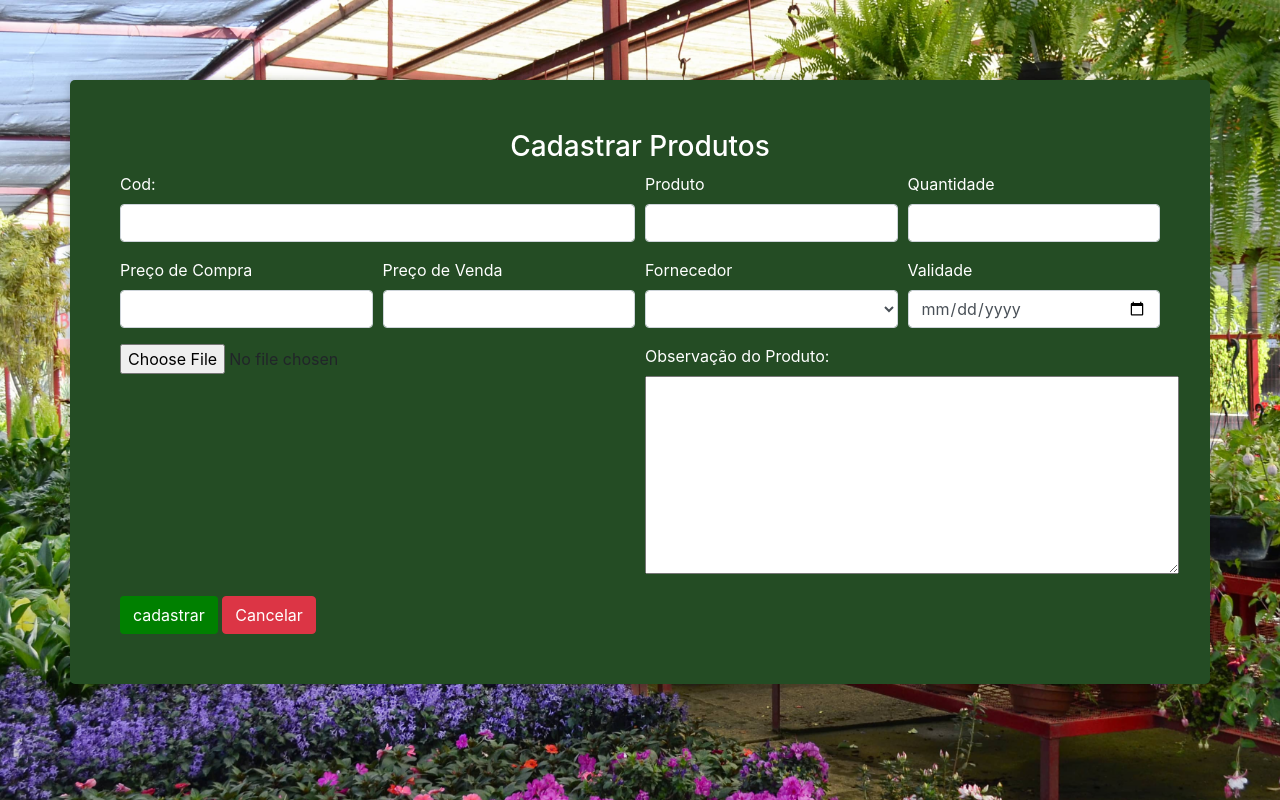
After one commit to Arthurjorge3476/morningFlower, a PHP site: page /produtos.php in a window 1280 px wide. The commit adds this page. Run offline with PHP 8.4, Linux system fonts and the light colour scheme.

Commit message:
arrumado a parte de cadastrar produtos

```diff
--- a/cadastro.php
+++ b/cadastro.php
@@ -48,8 +48,7 @@
 
     </div>
     <button type="submit" class="btn btn-cadastro">Entrar</button>
-    <button type="submit" class="btn btn-danger"><a href="index.html">Cancelar</a></button>
-    <button type="submit" class="btn btn-cadastro"><a href="fornecedores.html">Fornecedores</button></a>
+    <button type="submit" class="btn btn-danger"><a href="index.php">Cancelar</a></button>
   </form>
   </div>
 </body>
--- a/fornecedores.php
+++ b/fornecedores.php
@@ -1,9 +1,9 @@
 <!DOCTYPE html>
-<html lang="pt-br">
+<html lang="pt-br" class="rolagem">
 <head>
     <meta charset="UTF-8">
     <meta name="viewport" content="width=device-width, initial-scale=1.0">
-    <title>Cadastro</title>
+    <title>Fornecedores</title>
     <link rel="stylesheet" href="telainicial.css">
 
     <link rel="stylesheet" href="https://stackpath.bootstrapcdn.com/bootstrap/4.1.3/css/bootstrap.min.css" integrity="sha384-MCw98/SFnGE8fJT3GXwEOngsV7Zt27NXFoaoApmYm81iuXoPkFOJwJ8ERdknLPMO" crossorigin="anonymous">
--- a/index.php
+++ b/index.php
@@ -4,7 +4,7 @@
     <meta charset="UTF-8" />
     <meta http-equiv="X-UA-Compatible" content="IE=edge" />
     <meta name="viewport" content="width=device-width, initial-scale=1.0" />
-    <title>Morning-Flower</title>
+    <title>Morning Flower</title>
     <link rel="stylesheet" href="style.css" />
   </head>
 
@@ -23,8 +23,8 @@
           <li><a href="index.php">Home</a></li>
           <li><a href="cadastro.php">Cadastrar</a></li>
           <li><a href="#">Funcionários</a></li>
-          <li><a href="#">Produtos</a></li>
-          <li><a href="#">Fornecedores</a></li>
+          <li><a href="produtos.php">Produtos</a></li>
+          <li><a href="fornecedores.php">Fornecedores</a></li>
         </ul>
       </nav>
     </header>
--- /dev/null
+++ b/produtos.php
@@ -0,0 +1,72 @@
+<!DOCTYPE html>
+<html lang="pt-br" class="rolagem">
+<head>
+    <meta charset="UTF-8">
+    <meta name="viewport" content="width=device-width, initial-scale=1.0">
+    <title>Produtos</title>
+    <link rel="stylesheet" href="telainicial.css">
+
+    <link rel="stylesheet" href="https://stackpath.bootstrapcdn.com/bootstrap/4.1.3/css/bootstrap.min.css" integrity="sha384-MCw98/SFnGE8fJT3GXwEOngsV7Zt27NXFoaoApmYm81iuXoPkFOJwJ8ERdknLPMO" crossorigin="anonymous">
+    <script src="https://code.jquery.com/jquery-3.3.1.slim.min.js" integrity="sha384-q8i/X+965DzO0rT7abK41JStQIAqVgRVzpbzo5smXKp4YfRvH+8abtTE1Pi6jizo" crossorigin="anonymous"></script>
+    <script src="https://cdnjs.cloudflare.com/ajax/libs/popper.js/1.14.3/umd/popper.min.js" integrity="sha384-ZMP7rVo3mIykV+2+9J3UJ46jBk0WLaUAdn689aCwoqbBJiSnjAK/l8WvCWPIPm49" crossorigin="anonymous"></script>
+    <script src="https://stackpath.bootstrapcdn.com/bootstrap/4.1.3/js/bootstrap.min.js" integrity="sha384-ChfqqxuZUCnJSK3+MXmPNIyE6ZbWh2IMqE241rYiqJxyMiZ6OW/JmZQ5stwEULTy" crossorigin="anonymous"></script>
+    <script> function funcao1(){alert("Você tem certeza?");}</script>
+
+</head>
+<div class="container">
+<body class="imagem">
+<form class="cadastro">
+    <h3>Cadastrar Produtos</h3>
+    <div class="form-row">
+      <div class="form-group col-md-6">
+        <label for="inputnome4">Cod:</label>
+        <input type="number" class="form-control" id="codigo">
+      </div>
+
+      <div class="form-group col-md-3">
+        <label for="inputprodutos">Produto</label>
+        <input type="text" class="form-control" id="inputprodutos">
+      </div>
+      <div class="form-group col-md-3">
+        <label for="inputquantidade">Quantidade</label>
+        <input type="number" class="form-control" id="inputquantidade">
+      </div>
+    </div>
+    <div class="form-row">
+    <div class="form-group col-md-3">
+      <label for="inputcompra">Preço de Compra</label>
+      <input type="text" class="form-control" id="inputcompra" >
+    </div>
+    <div class="form-group col-md-3">
+      <label for="inputvenda">Preço de Venda</label>
+      <input type="text" class="form-control" id="inputvenda" >
+    </div>
+    <div class="form-group col-md-3">
+      <label for="inputfornecedor">Fornecedor</label>
+      <select class="form-control"  aria-label=".form-select-lg example" id="inputfornecedor">
+            <option selected> </option>
+            <option value="fornecedor">Rodrigo Silva</option>
+            <option value="fornecedor">Carlos Daniel</option>
+          </select>
+    </div>
+    <div class="form-group col-md-3">
+      <label for="inputvalidade">Validade</label>
+      <input type="date" class="form-control" id="inputvalidade" >
+    </div>
+    <div class="form-group col-md-6">
+    <form method="post" action="cadastro.php" enctype="multipart/form-data">
+    <input type="file" name="imagem">
+    </div>
+    <div class="form-group col-md-6">
+      <label for="inputobs">Observação do Produto:</label>
+      <textarea id="story" name="story"
+          rows="8" cols="50">
+      </textarea>
+    </div>
+    </div>
+    <button type="submit" class="btn btn-cadastro">cadastrar</button>
+    <button type="radio" class="btn btn-danger" onclick="funcao1()" value="Você tem certeza?">Cancelar</button>
+  </form>
+  </div>
+</body>
+</html>
--- a/telainicial.css
+++ b/telainicial.css
@@ -85,6 +85,7 @@ div.container{
     padding: 50px;
 
 
+
 }
 .area-cadastro{
     max-width: 500px;
@@ -143,3 +144,26 @@ background-size: cover;
 form.cadastro label{
     color: white;
 }
+
+.cadastro h3{
+    color: #fff;
+    text-align: center;
+}
+
+.rolagem{
+    overflow-y: scroll;
+}
+
+body::-webkit-scrollbar {
+    width: 12px;
+  }
+
+  body::-webkit-scrollbar-track {
+    background: #4CAF50;
+  }
+
+  body::-webkit-scrollbar-thumb {
+    background-color: green;
+    border-radius: 20px;
+    border: 3px solid  #4CAF50;
+  }
```
Also changed, not shown: login.php (+5 -2 lines).
